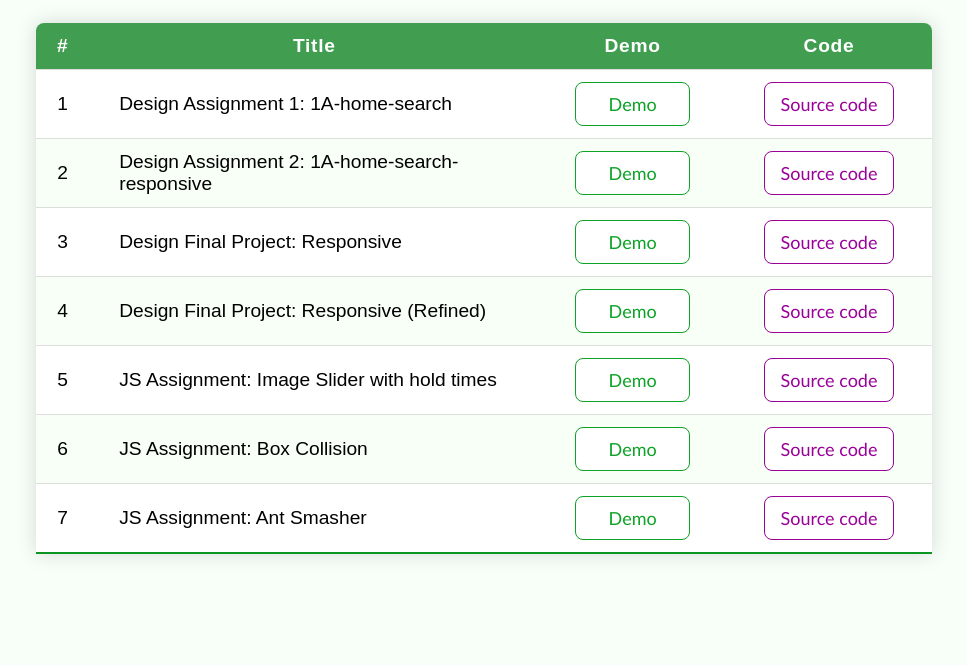
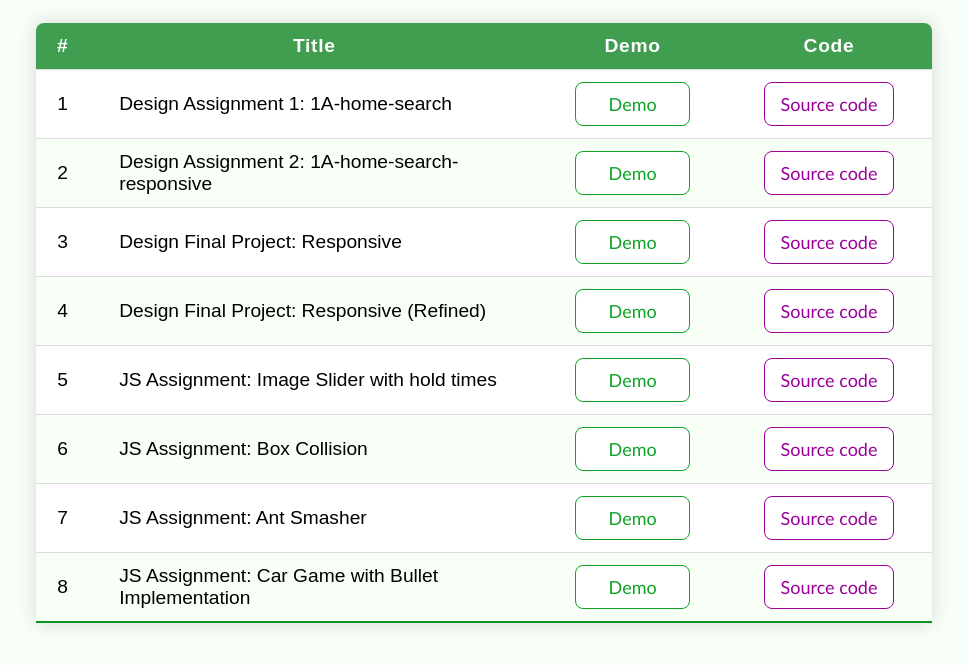
Before and after one commit to Ayushmdr5/ayushmdr5.github.io, a plain HTML site: page index.html in a window 1280 px wide. Shown: the part 93-758 px from the top of the page, without its empty margins (156-1123 px from the left). Drawn offline with Linux system fonts and the light colour scheme.

Commit message:
JS Car game completion

```diff
--- a/index.html
+++ b/index.html
@@ -122,6 +122,20 @@
           >
         </td>
       </tr>
+      <tr>
+        <td>8</td>
+        <td>JS Assignment: Car Game with Bullet Implementation</td>
+        <td>
+          <a href="https://ayushmdr5.github.io/Car-Game/"
+            ><button class="demo_btn">Demo</button></a
+          >
+        </td>
+        <td>
+          <a href="https://github.com/Ayushmdr5/Car-Game"
+            ><button class="code_btn">Source code</button></a
+          >
+        </td>
+      </tr>
     </table>
   </body>
 </html>
```
